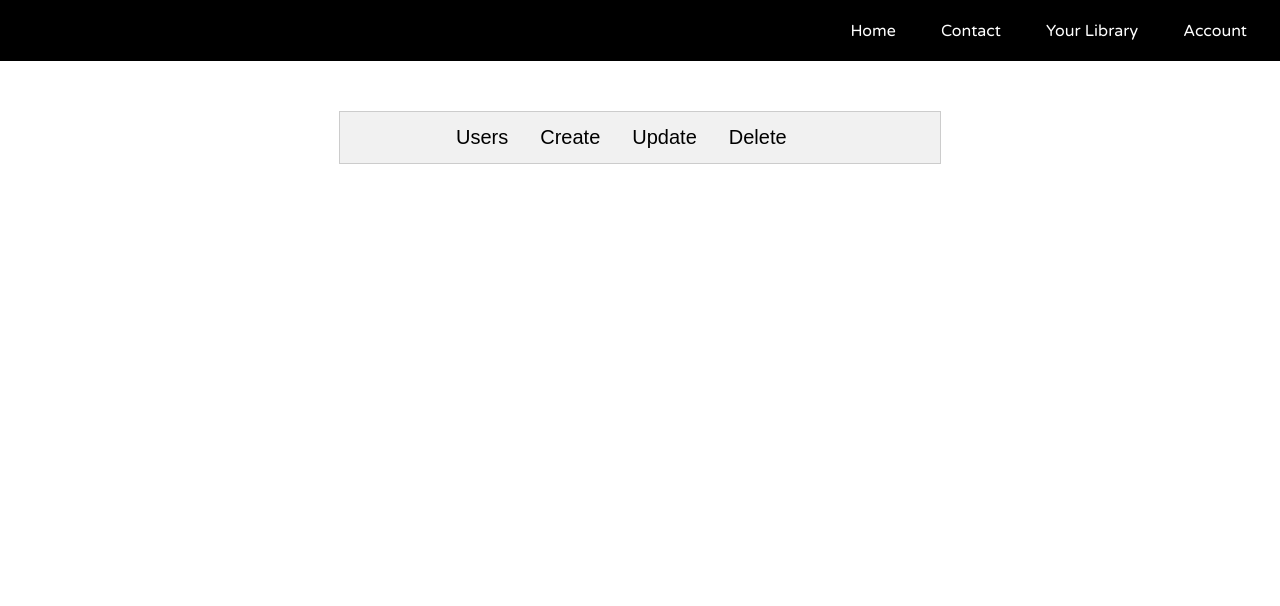
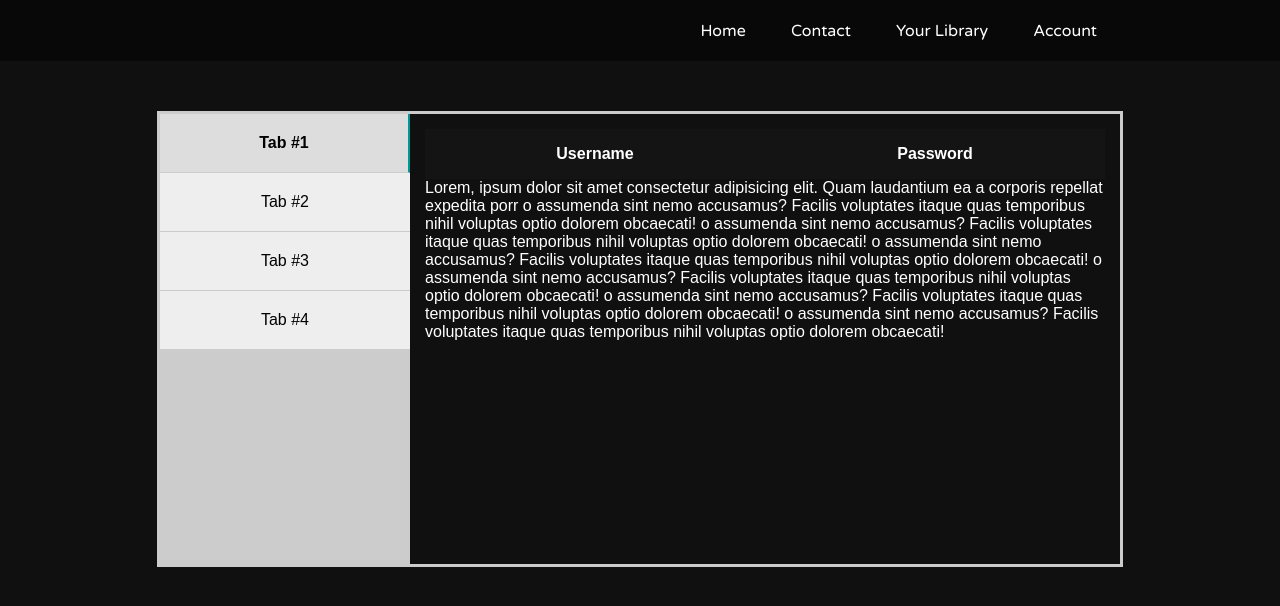
Before and after one commit to 6tjessil/DIT-CSI-6tjessil-2020, a PHP site: page /UseThis/settings.php in a window 1280 px wide. Shown: the top 606 px of the page. Run offline with PHP 8.4, Linux system fonts and the light colour scheme; the visitor is signed in with stand-in values (Sample User, id 1); data that the repository does not hold is empty.

Commit message:
Settings page redesign
*Settings page updated with new design
*Navigation is now more responsive, but bug fixes are still needed.

```diff
--- a/nav.php
+++ b/nav.php
@@ -15,7 +15,8 @@ if(isset($_SESSION['login_user'])){?>
             </div>
         </div>
     </div>
-</nav><?php
+</nav>
+<?php
 } else{?>
     <!--Nav code when user is not signed in-->
 <nav>
--- a/settings.php
+++ b/settings.php
@@ -4,23 +4,23 @@
 <html>
 <head>
 <meta http-equiv="Content-Type" content="text/html; charset=utf-8" />
-<title>UserListTable</title>
+<title>Settings</title>
 <link rel="stylesheet" type="text/css" href="style.css">
-<script src="script.js"></script>
 </head>
 	<body>
 	<?php
   	require("nav.php")
   	?>
-		<div class="tab">
-			<button class="tablinks" onclick="openOption(event, 'view')">Users</button>
-			<button class="tablinks" onclick="openOption(event, 'create')">Create</button>
-			<button class="tablinks" onclick="openOption(event, 'update')">Update</button>
-			<button class="tablinks" onclick="openOption(event, 'delete')">Delete</button>
+
+	<div class = "tab">
+		<div class="tab_sidebar">
+			<button class="tab_button" data-for-tab="1">Tab #1</button>
+			<button class="tab_button" data-for-tab="2">Tab #2</button>
+			<button class="tab_button" data-for-tab="3">Tab #3</button>
+			<button class="tab_button" data-for-tab="4">Tab #4</button>
 		</div>
 
-		<div id="view" class="tabcontent">
-			<div class = "grid-content">
+		<div class="tab_content" data-tab="1">
 			<table>
 				<tr>
 					<th>Username</th>
@@ -32,20 +32,25 @@
 				$rs = mysqli_query($con, $query);
 				if ($rs) {
 					while ($row = mysqli_fetch_array($rs)) {
-						echo "<tr><td>" . $row['username'] . "</td><td>" . $row['password'] . "</td></tr>";
+					echo "<tr><td>" . $row['Username'] . "</td><td>" . $row['Password'] . "</td></tr>";
 					}
 				}
 				?>
 			</table>
-			</div>
+			Lorem, ipsum dolor sit amet consectetur adipisicing elit. Quam laudantium ea a corporis repellat expedita porr
+			o assumenda sint nemo accusamus? Facilis voluptates itaque quas temporibus nihil voluptas optio dolorem obcaecati!
+			o assumenda sint nemo accusamus? Facilis voluptates itaque quas temporibus nihil voluptas optio dolorem obcaecati!
+			o assumenda sint nemo accusamus? Facilis voluptates itaque quas temporibus nihil voluptas optio dolorem obcaecati!
+			o assumenda sint nemo accusamus? Facilis voluptates itaque quas temporibus nihil voluptas optio dolorem obcaecati!
+			o assumenda sint nemo accusamus? Facilis voluptates itaque quas temporibus nihil voluptas optio dolorem obcaecati!
+			o assumenda sint nemo accusamus? Facilis voluptates itaque quas temporibus nihil voluptas optio dolorem obcaecati!
 		</div>
 
-		<div id="create" class="tabcontent">
+		<div class="tab_content" data-tab="2">
 			<form method="post" name="input" action="settings.php" >
 			User Name:<br/> <input name="UserName" type="text"/><br/>
 			Password:<br/> <input name="Password" type="text"/><br/>
 			<input type="submit" name="submit" value="insert" /> </form>
-
 			<?php
 				//connect.php (tells where to connect servername, username, password, dbaseName)
 				require_once('connect.php');
@@ -68,7 +73,7 @@
 			?>
 		</div>
 
-		<div id="update" class="tabcontent">
+		<div class="tab_content" data-tab="3">
 			<form method="post" name="input" action="settings.php" >
 			ExistingUser Name:<br/> <input name="ExistingUserName" type="text"/><br/>
 			New User Name:<br/> <input name="NewUserName" type="text"/><br/>
@@ -94,7 +99,7 @@
 			?>
 		</div>
 
-		<div id="delete" class="tabcontent">
+		<div class="tab_content" data-tab="4">
 			<form method="post" name="input" action="settings.php" >
 			User Name:<br/> <input name="UserName" type="text"/><br/>
 			<input type="submit" name="submit" value="Delete" /> </form>
@@ -120,5 +125,7 @@
 			?>
 		</div>
 
+	</div>
 	</body>
+	<script src="script.js"></script>
 </html>
--- a/style.css
+++ b/style.css
@@ -1,7 +1,7 @@
 /*Style sheet*/
 
 @import url('https://fonts.googleapis.com/css2?family=Roboto&family=Varela+Round&display=swap');
-
+/*Setting up site*/
 *{
   margin:0;
   padding:0;
@@ -9,58 +9,49 @@
 
 body{
   font-family:arial;
+  background-color: #111010;
+  color:white;
 }
 
 nav { /*Nav bar */
-  height: 61px;
-  grid-column:1/9;
-  background-color: black;
+  width:100%;
+  background-color: #080808;
+  grid-row: 1;
 }
 
 .nav-title {
   height: 100%;
-  grid-column:2/9;
-  background-color:red;
   padding-right:10px;
-}
-
-.nav-title p {
-  float:left;
-  font-size:30px;
-  padding:10px 0 10px 10px;
-  font-family:arial;
-  color:white;
 }
 
 .mainlinks{
   font-family: 'Varela Round';
-  background-color:black;
+  background-color:#080808;
   margin-left:auto;
-  width:450px;
+  width:600px;
 }
 
 .mainlinks li a{
   display:inline-block;
   text-decoration:none;
-  color: white;
+  color:white;
   padding: 20.5px;
 }
 .mainlinks li{
   list-style:none;
-  background-color:black;
+  background-color:#080808;
   display:inline-block;
   text-decoration:none;
 }
 
 .mainlinks a:hover{
-background-color: #f1f1f1;
-color: #111;
+background-color: #ddd;
+color: black;
 }
-
 
 /* Style The Dropdown Button */
 .dropbtn {
-  background-color: black;
+  background-color: #080808;
   color: white;
   font-family: 'Varela Round';
   padding: 20.5px;
@@ -81,7 +72,7 @@ color: #111;
   font-family: 'Varela Round';
   display: none;
   position: absolute;
-  background-color: #111;
+  background-color: #080808;
   box-shadow: 0px 8px 16px 0px rgba(0,0,0,0.2);
   z-index: 1;
   width: 100%;
@@ -101,7 +92,7 @@ color: #111;
 }
 
 /* Change color of dropdown links on hover */
-.dropdown-content a:hover {background-color: #f1f1f1;color: #111;width:73%;}
+.dropdown-content a:hover {background-color: #f1f1f1;color: #080808;width:73%;}
 
 /* Show the dropdown menu on hover */
 .dropdown:hover .dropdown-content {
@@ -110,26 +101,21 @@ color: #111;
 
 /* Change the background color of the dropdown button when the dropdown content is shown */
 .dropdown:hover .dropbtn {
-  background-color: #f1f1f1;
-  color: #111;
+  background-color: #ddd;
+  color: black;
 }
 
-.content{
-  width: 80%;
-  margin-left: auto;
-  margin-right: auto;
-  height:450px;
-  overflow: auto;
-}
-
+/*This is used to setup the way the tables will look (this is used to display data)*/
 table{
    border-collapse: collapse;
    width: 100%;
-   text-align: left;
+   text-align: center;
+   padding:10px;
 }
 
 tr{
-  color: black;
+  color: white;
+  height:50px;
 }
 
 td{
@@ -138,72 +124,363 @@ td{
 }
 
 tr:nth-child(odd){
-  background-color:lightgray;
+  background-color:#141414;
 }
 
-#queryheader h1{
+th{
+  height:50px;
+  width:100px;
+}
+
+.tab{
+  border: 3px solid #cccccc;
+  width:75%;
+  display: flex;
   margin-left: auto;
   margin-right: auto;
-  width:480px;
-  padding-top: 20px;
-  padding-bottom: 20px;
+  margin-top:50px;
+  height:450px;
 }
 
-/* Style the tab */
-.tab {
-  overflow: hidden;
-  border: 1px solid #ccc;
-  background-color: #f1f1f1;
-  width:400px;
-  padding-left: 100px;
-  padding-right: 100px;
+.tab_sidebar{
+  width:250px;
+  flex-shrink: 0;
+  background-color: #cccccc;
+  height: 100%;
+}
+
+.tab_button{
+  display:block;
+  font-size: 16px;
+  padding: 20px;
+  background: #eeeeee;
+  border: none;
+  width:100%;
+  outline:none;
+  cursor: pointer;
+}
+
+.tab_button:active{
+  background-color: #dddddd;
+}
+
+.tab_button:not(:last-of-type){
+  border-bottom: 1px solid #cccccc;
+}
+
+.tab_button--active{
+  font-weight: bold;
+  border-right: 2px solid #009897;
+  background-color: #dddddd;
+}
+
+.tab_content{
+  padding: 15px;
+  font-size-adjust: 0.8rem;
+  display: none;
+  overflow: auto;
+}
+
+.tab_content--active{
+  display:block;
+}
+
+.tab_content > :first-child{
+  margin-top: 0;
+}
+
+/*Setting up a grid system*/
+.grid-content{
+  background-color: green;
+}
+/*Used to store all elements on the your library page*/
+#your_library_content{
+  height:600px;
+  grid-template-columns: 10% 90px 20% 50px 15% 10% 10% 15%;
+  grid-template-rows: 60px 250px 60px 100px 100px;
+  display: grid;
+}
+/*stores the tables used to display data*/
+.music_data_div{
+  height:600px;
+  background-color: #080808;
+  grid-row: 4/5;
+  grid-column: 3/9;
+  overflow: auto;
+  color:white;
+}
+/*styling the sidebar*/
+.sidebar{
+  grid-row: 2/span 2;
+  grid-column: 1/2;
+  height:500px;
+  background-color: #080808;
+}
+/*styling the playlist image*/
+.image{
+  grid-row: 2/3;
+  grid-column: 3;
+  background-color: #080808;
+}
+/*styling the playlist details section*/
+.playlist_details{
+  margin-top: 100px;
+  grid-row: 2/3;
+  grid-column: 5/6;
+  background-color: #080808;
+}
+/*styling the popup login form*/
+.login_box{
+  width: 320px;
+  height: 420px;
+  background-color: #080808;
+  color: white;
+  top: 50%;
+  left: 50%;
+  position: absolute;
+  transform: translate(-50%, -50%);
+  box-sizing: border-box;
+  padding: 70px 30px;
+}
+
+.login_box h1{
+  margin: 0;
+  padding: 0 0 20px;
+  text-align: center;
+  font-size: 30px;
+}
+
+.login_box p{
+  margin: 0;
+  padding: 0;
+  font-weight: bold;
+}
+
+.login_box input{
+  width: 100%;
+  margin-bottom: 20px;
+}
+
+.login_box input[type = "text"], input[type = "password"]{
+  border: none;
+  border-bottom: 1px solid #fff;
+  background: transparent;
+  outline: none;
+  height: 40px;
+  color: #fff;
+  font-size: 16px;
+}
+
+.login_box input[type = "submit"]{
+  width: 100%;
+  border: none;
+  outline: none;
+  height: 45px;
+  color:white;
+  background-color: #274196;
+  font-size: 18px;
+  cursor: pointer;
+}
+
+/*styling the contact form*/
+.contact_box{
+  margin-left: auto;
+  margin-right: auto;
+  width: 500px;
+  height: 650px;
+  background-color: #080808;
+  color: white;
+  box-sizing: border-box;
+  padding: 20px 30px 10px 30px;
+}
+
+.contact_box h1{
+  margin: 0;
+  padding: 0 0 20px;
+  text-align: center;
+  font-size: 30px;
+}
+
+.contact_box p{
+  margin: 0;
+  padding: 0;
+  font-weight: bold;
+}
+
+.contact_box p[name = "message"]{
+  text-align: center;
+}
+
+.contact_box input{
+  width: 100%;
+  margin-bottom: 20px;
+}
+
+.contact_box input[name = "name"],input[name = "email"]{
+  border: none;
+  background: white;
+  outline: none;
+  height: 40px;
+  color: black;
+  font-size: 16px;
+  padding-left: 5px;
+  margin-top: 10px;
+}
+
+.contact_box textarea{
+  border: none;
+  resize: none;
+  width: 430px;
+  height: 200px;
+  margin-top: 10px;
+  margin-bottom: 15px;
+  font-size: 16px;
+  padding: 5px;
+
+}
+
+.contact_box input[type = "submit"]{
+  width: 100%;
+  border: none;
+  outline: none;
+  height: 45px;
+  color:white;
+  background-color: #274196;
+  font-size: 18px;
+  cursor: pointer;
+}
+
+/*styling the modal - stores the login and sign up boxes*/
+.modal {
+  display: none; /* Hidden by default */
+  position: fixed; /* Stay in place */
+  z-index: 1; /* Sit on top */
+  left: 0;
+  top: 0;
+  width: 100%; /* Full width */
+  height: 100%; /* Full height */
+  overflow: auto; /* Enable scroll if needed */
+  background-color: rgb(0,0,0); /* Fallback color */
+  background-color: rgba(0,0,0,0.4); /* Black w/ opacity */
+  padding-top: 60px;
+}
+
+/* Modal Content/Box */
+.modal-content {
+  background-color: #fefefe;
+  margin: 5px auto; /* 15% from the top and centered */
+  border: 1px solid #888;
+  width: 80%; /* Could be more or less, depending on screen size */
+}
+
+/* The Close Button */
+.close {
+  /* Position it in the top right corner outside of the modal */
+  position: absolute;
+  right: 20px;
+  top: 5px;
+  color: white;
+  font-size: 35px;
+  font-weight: bold;
+}
+
+/* Close button on hover */
+.close:hover,
+.close:focus {
+  color: red;
+  cursor: pointer;
+}
+
+/*Styling the home page*/
+.hp_container #hp_title{
+  width: 30%;
+  text-align: center;
   margin-left: auto;
   margin-right: auto;
   margin-top: 50px;
+  font-size: 32px;
 }
 
-/* Style the buttons that are used to open the tab content */
-.tab button {
-  background-color: inherit;
-  float: left;
-  border: none;
-  outline: none;
-  cursor: pointer;
-  padding: 14px 16px;
-  transition: 0.3s;
-  font-size: 20px;
+.hp_container #hp_images{
+  width:950px;
+  height: auto;
+  margin-left:auto;
+  margin-right: auto;
+  margin-top: 40px;
 }
 
-/* Change background color of buttons on hover */
-.tab button:hover {
-  background-color: #ddd;
+.row {margin: 0;}
+
+.row:after {
+  content: "";
+  display: table;
+  clear: both;
 }
 
-/* Create an active/current tablink class */
-.tab button.active {
-  background-color: #ccc;
+.column{
+  float: left;
+  width: 30%;
+  padding-left: 30px;
 }
 
-/* Style the tab content */
-.tabcontent {
-  display: none;
-  border: 1px solid #ccc;
-  border-top: none;
-  width: 600px;
-  margin-left: auto;
-  margin-right: auto;
-  height: auto;
+.hp_image_holder{
+  background-color: white;
+  height: 280px;
+  width: 280px;
+  text-align: center;
 }
 
-.tabcontent table tr th{
-  padding:10px;
-  font-size: 20px;
+@media only screen and (max-width:800px){
+  .mainlinks {
+    list-style-type: none;
+    margin: 0;
+    padding: 0;
+  }
+
+  .mainlinks li {
+    display: block;
+    text-align: center;
+  }
+
+  .mainlinks li a{
+    width: 100%;
+    padding: 20.5px 0;
+
+  }
+
+  .dropbtn {
+    width: 100%;
+  }
+
+  .dropdown {
+    display: block;
+  }
+
+  .dropdown-content a:hover {
+    width: 100%;
+  }
+
+  .content{
+    display:grid;
+    background-color:#eee;
+    margin: 40px 40px 50px 40px;
+    padding: 20px;
+    font-size:15px;
+    overflow:auto;
+    height:100%;
+  }
+
+  .content img{
+    margin-left: auto;
+    margin-right: auto;
+    width: 30%;
+    width:60%;
+    padding-top:10px;
+  }
+  .column {
+    width: 100%;
+    display: block;
+    margin-bottom: 20px;
+  }
+
 }
-
-.tabcontent table tr td{
-  padding:10px;
-}
-
-.grid-content{
-  background-color: green;
-}
```
Also changed, not shown: script.js (+103 -16 lines). Lines whose indentation alone changed are shown as unchanged.
